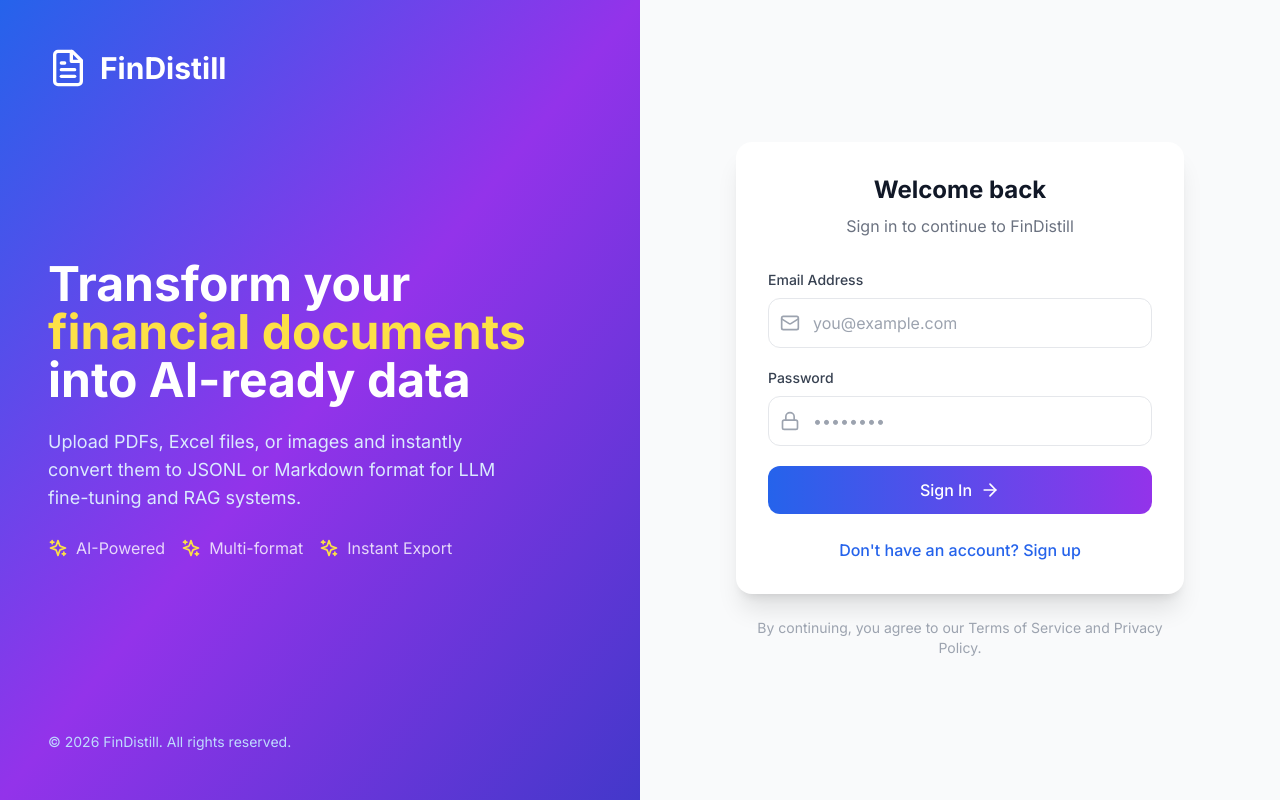
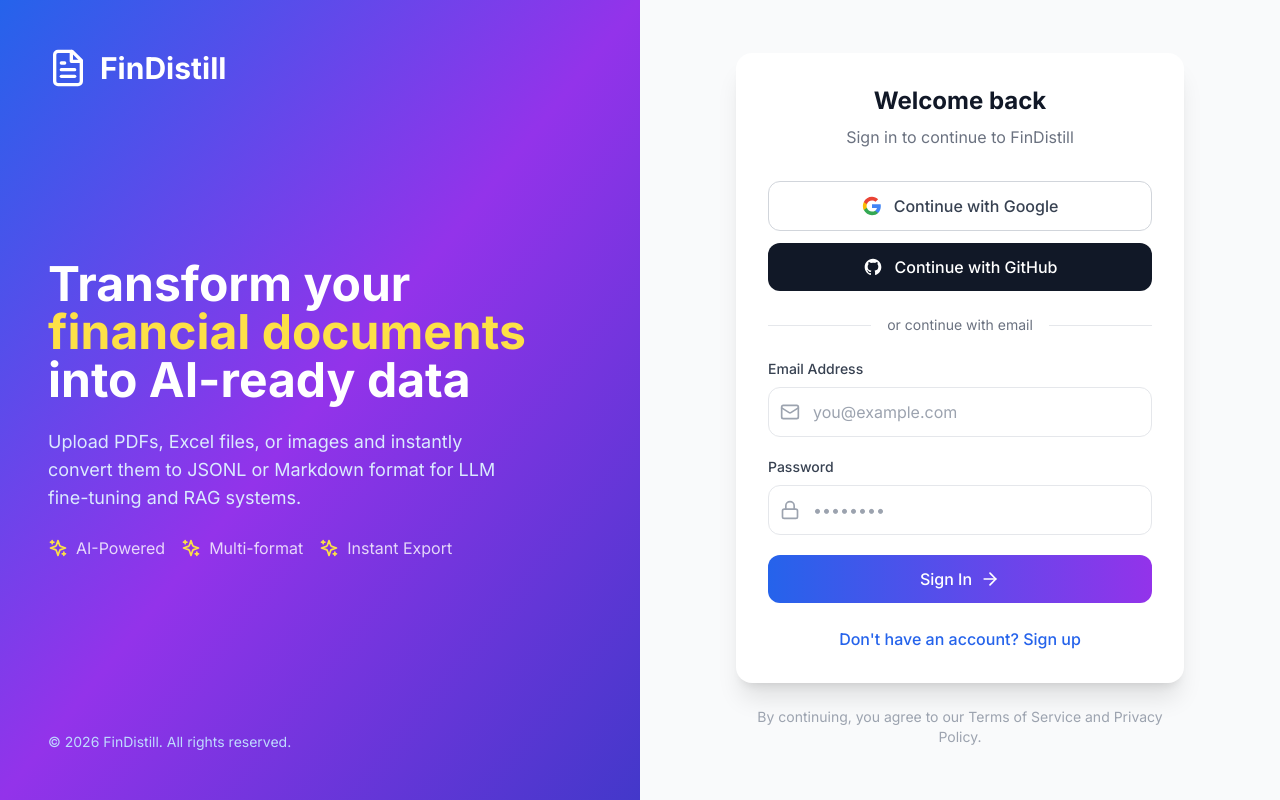
Before and after one commit to sjbjdjakjwh2823/findistll, a Next.js app: page / in a window 1280 px wide. Built offline with nearby package versions, Linux system fonts and the light colour scheme.

Commit message:
feat: add Google and GitHub OAuth login buttons

```diff
--- a/components/LoginPage.tsx
+++ b/components/LoginPage.tsx
@@ -3,6 +3,22 @@
 import { useState } from 'react';
 import { useAuth } from '@/lib/auth';
 import { FileText, Mail, Lock, User, Loader2, ArrowRight, Sparkles } from 'lucide-react';
+
+// Google and GitHub icons as SVG
+const GoogleIcon = () => (
+    <svg className="w-5 h-5" viewBox="0 0 24 24">
+        <path fill="#4285F4" d="M22.56 12.25c0-.78-.07-1.53-.2-2.25H12v4.26h5.92c-.26 1.37-1.04 2.53-2.21 3.31v2.77h3.57c2.08-1.92 3.28-4.74 3.28-8.09z" />
+        <path fill="#34A853" d="M12 23c2.97 0 5.46-.98 7.28-2.66l-3.57-2.77c-.98.66-2.23 1.06-3.71 1.06-2.86 0-5.29-1.93-6.16-4.53H2.18v2.84C3.99 20.53 7.7 23 12 23z" />
+        <path fill="#FBBC05" d="M5.84 14.09c-.22-.66-.35-1.36-.35-2.09s.13-1.43.35-2.09V7.07H2.18C1.43 8.55 1 10.22 1 12s.43 3.45 1.18 4.93l2.85-2.22.81-.62z" />
+        <path fill="#EA4335" d="M12 5.38c1.62 0 3.06.56 4.21 1.64l3.15-3.15C17.45 2.09 14.97 1 12 1 7.7 1 3.99 3.47 2.18 7.07l3.66 2.84c.87-2.6 3.3-4.53 6.16-4.53z" />
+    </svg>
+);
+
+const GitHubIcon = () => (
+    <svg className="w-5 h-5" fill="currentColor" viewBox="0 0 24 24">
+        <path fillRule="evenodd" clipRule="evenodd" d="M12 2C6.477 2 2 6.477 2 12c0 4.42 2.865 8.17 6.839 9.49.5.092.682-.217.682-.482 0-.237-.008-.866-.013-1.7-2.782.604-3.369-1.34-3.369-1.34-.454-1.156-1.11-1.464-1.11-1.464-.908-.62.069-.608.069-.608 1.003.07 1.531 1.03 1.531 1.03.892 1.529 2.341 1.087 2.91.831.092-.646.35-1.086.636-1.336-2.22-.253-4.555-1.11-4.555-4.943 0-1.091.39-1.984 1.029-2.683-.103-.253-.446-1.27.098-2.647 0 0 .84-.269 2.75 1.025A9.578 9.578 0 0112 6.836c.85.004 1.705.114 2.504.336 1.909-1.294 2.747-1.025 2.747-1.025.546 1.377.203 2.394.1 2.647.64.699 1.028 1.592 1.028 2.683 0 3.842-2.339 4.687-4.566 4.935.359.309.678.919.678 1.852 0 1.336-.012 2.415-.012 2.743 0 .267.18.578.688.48C19.138 20.167 22 16.418 22 12c0-5.523-4.477-10-10-10z" />
+    </svg>
+);
 
 export default function LoginPage() {
     const [isLogin, setIsLogin] = useState(true);
@@ -10,8 +26,9 @@
     const [password, setPassword] = useState('');
     const [fullName, setFullName] = useState('');
     const [loading, setLoading] = useState(false);
+    const [oauthLoading, setOauthLoading] = useState<'google' | 'github' | null>(null);
     const [error, setError] = useState('');
-    const { login, register } = useAuth();
+    const { login, register, signInWithOAuth } = useAuth();
 
     const handleSubmit = async (e: React.FormEvent) => {
         e.preventDefault();
@@ -26,7 +43,6 @@
             }
         } catch (err: any) {
             console.error('Auth error:', err);
-            // Try to extract specific error message
             const detail = err.response?.data?.detail
                 || err.response?.data?.msg
                 || err.response?.data?.error_description
@@ -35,6 +51,18 @@
             setError(detail ? `Error: ${detail}` : 'Authentication failed. Please check your connection.');
         } finally {
             setLoading(false);
+        }
+    };
+
+    const handleOAuthLogin = async (provider: 'google' | 'github') => {
+        setOauthLoading(provider);
+        setError('');
+        try {
+            await signInWithOAuth(provider);
+        } catch (err: any) {
+            console.error('OAuth error:', err);
+            setError(`Failed to sign in with ${provider}`);
+            setOauthLoading(null);
         }
     };
 
@@ -98,6 +126,45 @@
                             <p className="text-gray-500 mt-2">
                                 {isLogin ? 'Sign in to continue to FinDistill' : 'Start transforming documents today'}
                             </p>
+                        </div>
+
+                        {/* OAuth Buttons */}
+                        <div className="space-y-3 mb-6">
+                            <button
+                                onClick={() => handleOAuthLogin('google')}
+                                disabled={oauthLoading !== null}
+                                className="w-full py-3 px-4 bg-white border border-gray-300 text-gray-700 font-medium rounded-xl hover:bg-gray-50 focus:ring-4 focus:ring-gray-100 transition-all disabled:opacity-50 disabled:cursor-not-allowed flex items-center justify-center gap-3"
+                            >
+                                {oauthLoading === 'google' ? (
+                                    <Loader2 className="w-5 h-5 animate-spin" />
+                                ) : (
+                                    <GoogleIcon />
+                                )}
+                                Continue with Google
+                            </button>
+
+                            <button
+                                onClick={() => handleOAuthLogin('github')}
+                                disabled={oauthLoading !== null}
+                                className="w-full py-3 px-4 bg-gray-900 text-white font-medium rounded-xl hover:bg-gray-800 focus:ring-4 focus:ring-gray-300 transition-all disabled:opacity-50 disabled:cursor-not-allowed flex items-center justify-center gap-3"
+                            >
+                                {oauthLoading === 'github' ? (
+                                    <Loader2 className="w-5 h-5 animate-spin" />
+                                ) : (
+                                    <GitHubIcon />
+                                )}
+                                Continue with GitHub
+                            </button>
+                        </div>
+
+                        {/* Divider */}
+                        <div className="relative my-6">
+                            <div className="absolute inset-0 flex items-center">
+                                <div className="w-full border-t border-gray-200"></div>
+                            </div>
+                            <div className="relative flex justify-center text-sm">
+                                <span className="px-4 bg-white text-gray-500">or continue with email</span>
+                            </div>
                         </div>
 
                         <form onSubmit={handleSubmit} className="space-y-5">
--- a/lib/auth.tsx
+++ b/lib/auth.tsx
@@ -17,11 +17,16 @@
     loading: boolean;
     login: (email: string, password: string) => Promise<void>;
     register: (email: string, password: string, fullName?: string) => Promise<void>;
+    signInWithOAuth: (provider: 'google' | 'github') => Promise<void>;
     logout: () => void;
     isAuthenticated: boolean;
 }
 
 const AuthContext = createContext<AuthContextType | undefined>(undefined);
+
+// Supabase URL for OAuth (hardcoded to match backend)
+const SUPABASE_URL = 'https://nnuixqxmalttautcqckt.supabase.co';
+const SUPABASE_ANON_KEY = 'REDACTED_JWT';
 
 export function AuthProvider({ children }: { children: ReactNode }) {
     const [user, setUser] = useState<User | null>(null);
@@ -37,6 +42,30 @@
         } else {
             setLoading(false);
         }
+    }, []);
+
+    // Handle OAuth callback - check URL for tokens
+    useEffect(() => {
+        const handleOAuthCallback = () => {
+            // Check hash fragment for OAuth tokens
+            const hashParams = new URLSearchParams(window.location.hash.substring(1));
+            const accessToken = hashParams.get('access_token');
+            const refreshToken = hashParams.get('refresh_token');
+
+            if (accessToken) {
+                localStorage.setItem('access_token', accessToken);
+                if (refreshToken) {
+                    localStorage.setItem('refresh_token', refreshToken);
+                }
+                setToken(accessToken);
+                fetchUser(accessToken);
+
+                // Clear the hash from URL
+                window.history.replaceState(null, '', window.location.pathname);
+            }
+        };
+
+        handleOAuthCallback();
     }, []);
 
     const fetchUser = async (accessToken: string) => {
@@ -97,8 +126,24 @@
         }
     };
 
+    const signInWithOAuth = async (provider: 'google' | 'github') => {
+        // Get the current origin for redirect
+        const redirectTo = typeof window !== 'undefined'
+            ? `${window.location.origin}/`
+            : '';
+
+        // Build Supabase OAuth URL
+        const authUrl = new URL(`${SUPABASE_URL}/auth/v1/authorize`);
+        authUrl.searchParams.set('provider', provider);
+        authUrl.searchParams.set('redirect_to', redirectTo);
+
+        // Redirect to OAuth provider
+        window.location.href = authUrl.toString();
+    };
+
     const logout = () => {
         localStorage.removeItem('access_token');
+        localStorage.removeItem('refresh_token');
         setToken(null);
         setUser(null);
     };
@@ -110,6 +155,7 @@
             loading,
             login,
             register,
+            signInWithOAuth,
             logout,
             isAuthenticated: !!token
         }}>
```
